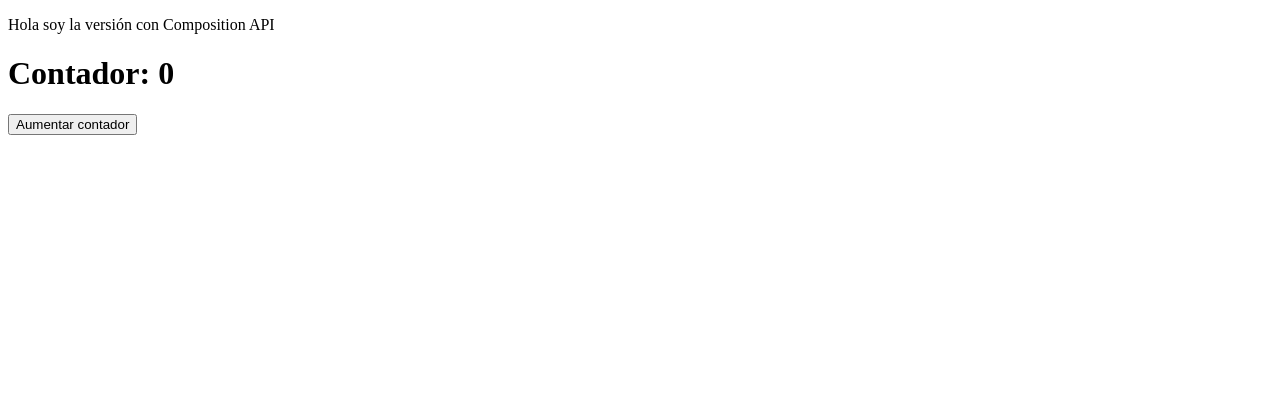
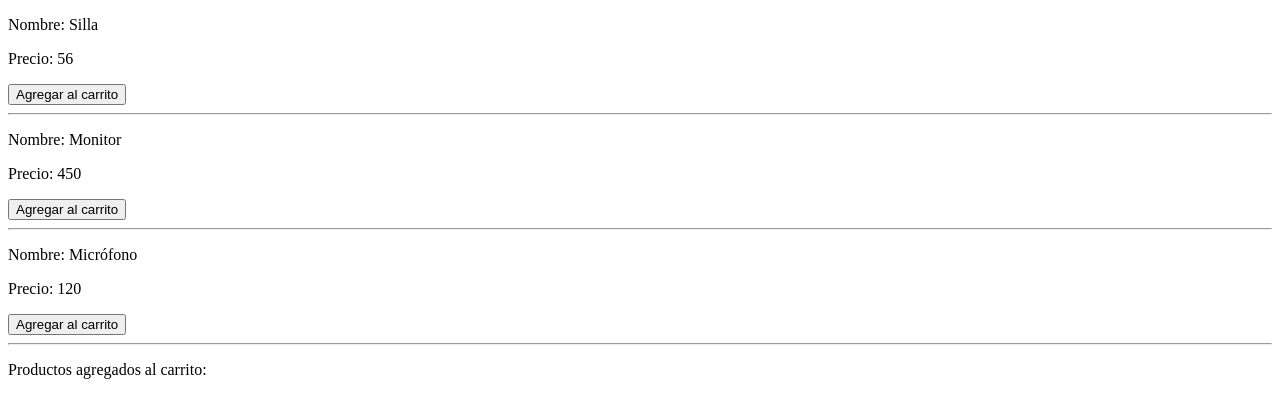
Before and after one commit to desar4bscloud/vue-3-ecommerce, a Vue app: page / in a window 1280 px wide. Shown: the top 418 px of the page. Built offline with nearby package versions, Linux system fonts and the light colour scheme.

Commit message:
Update hasta la clase 41

```diff
--- /dev/null
+++ b/src/examples/Cart.vue
@@ -0,0 +1,22 @@
+<script lang="ts">
+import type { PropType } from 'vue';
+import type { CartDetail } from './types';
+
+export default {
+    props: {
+        details: {
+            type: Object as PropType<Array<CartDetail>>,
+            required: true
+        }
+    }
+}
+</script>
+
+<template>
+    <p>Productos agregados al carrito:</p>
+    <ul>
+        <li v-for="detail in details">
+            Producto: {{ detail.productId }} (Cantidad: {{detail.quantity }})
+        </li>
+    </ul>
+</template>
--- a/src/examples/ContadorOptions.vue
+++ b/src/examples/ContadorOptions.vue
@@ -20,6 +20,7 @@
 </script>
 
 <template>
+  <p>Objetivo: Tienes que llegar a 20 clicks</p>
   <h1>Contador {{ count }} </h1>
   <button @click="increase()">
     Aumentar contador
@@ -27,4 +28,8 @@
   <button @click="decrease()">
     Disminuir contador
   </button>
+
+  <p v-if="count <= 10">Vamos tu puedes</p>
+  <p v-else>Ya te falta muy poco...</p>
+
 </template>
--- /dev/null
+++ b/src/examples/ProductCard.vue
@@ -0,0 +1,31 @@
+<script lang="ts">
+
+    import type { PropType } from 'vue';
+    import type { Product } from './types';
+
+    export default {
+        props:{
+            product: {
+                type: Object as PropType<Product>,
+                required: true
+            }
+        },
+        emits: [
+            'addProduct'
+        ],
+        methods: {
+            buttonClick() {
+                this.$emit('addProduct');
+            }
+        }
+    }
+</script>
+
+<template>
+    <p>Nombre: {{ product.name }}</p>
+    <p>Precio: {{ product.price }}</p>
+    <button @click="buttonClick">
+        Agregar al carrito
+    </button>
+    <hr>
+</template>
--- /dev/null
+++ b/src/examples/ProductList.vue
@@ -0,0 +1,44 @@
+<script lang="ts">
+    import ProductCard from './ProductCard.vue';
+    import Cart from './Cart.vue';
+    import type { CartDetail, Product } from './types';
+
+    export default {
+        components: {
+            ProductCard,
+            Cart
+        },
+        data() {
+            return {
+                products: <Array<Product>> [
+                    { id: 1, name: 'Silla', price: 56 },
+                    { id: 2, name: 'Monitor', price: 450 },
+                    { id: 3, name: 'Micrófono', price: 120 }
+                ],
+                details: <Array<CartDetail>>[]
+            };
+        },
+        methods: {
+            onAddProduct(productId: number) {
+                const detailFound = this.details.find(d => d.productId === productId);
+
+                console.log(detailFound);
+
+                this.details.push({
+                    productId: productId,
+                    quantity: 1
+                });
+            }
+        }
+    }
+</script>
+
+<template>
+    <ProductCard
+        v-for="p in products"
+        :product="p"
+        @addProduct="onAddProduct(p.id)"
+    />
+
+    <Cart :details="details"/>
+</template>
--- /dev/null
+++ b/src/examples/types.ts
@@ -0,0 +1,11 @@
+export interface Product {
+    id: number;
+    name: string;
+    price: number;
+}
+
+
+export interface CartDetail {
+    productId: number;
+    quantity: number;
+}
--- a/src/main.ts
+++ b/src/main.ts
@@ -1,8 +1,10 @@
 import { createApp } from 'vue'
 
 //import Contador from './examples/ContadorOptions.vue'
-import Contador from './examples/ContadorComposition.vue'
+// import Contador from './examples/ContadorOptions.vue'
+import ProductList from './examples/ProductList.vue'
 
-const app = createApp(Contador)
+// const app = createApp(Contador)
+const app = createApp(ProductList)
 
 app.mount('#app')
```
